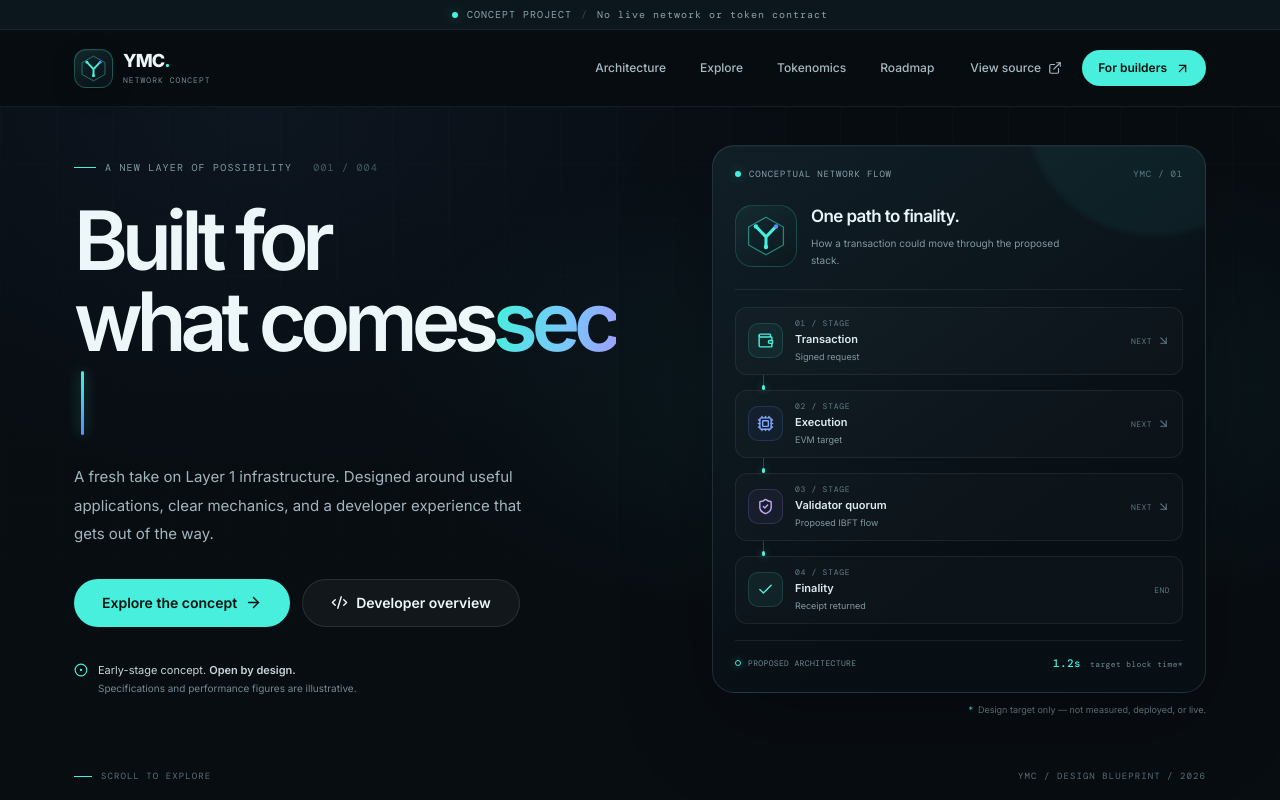
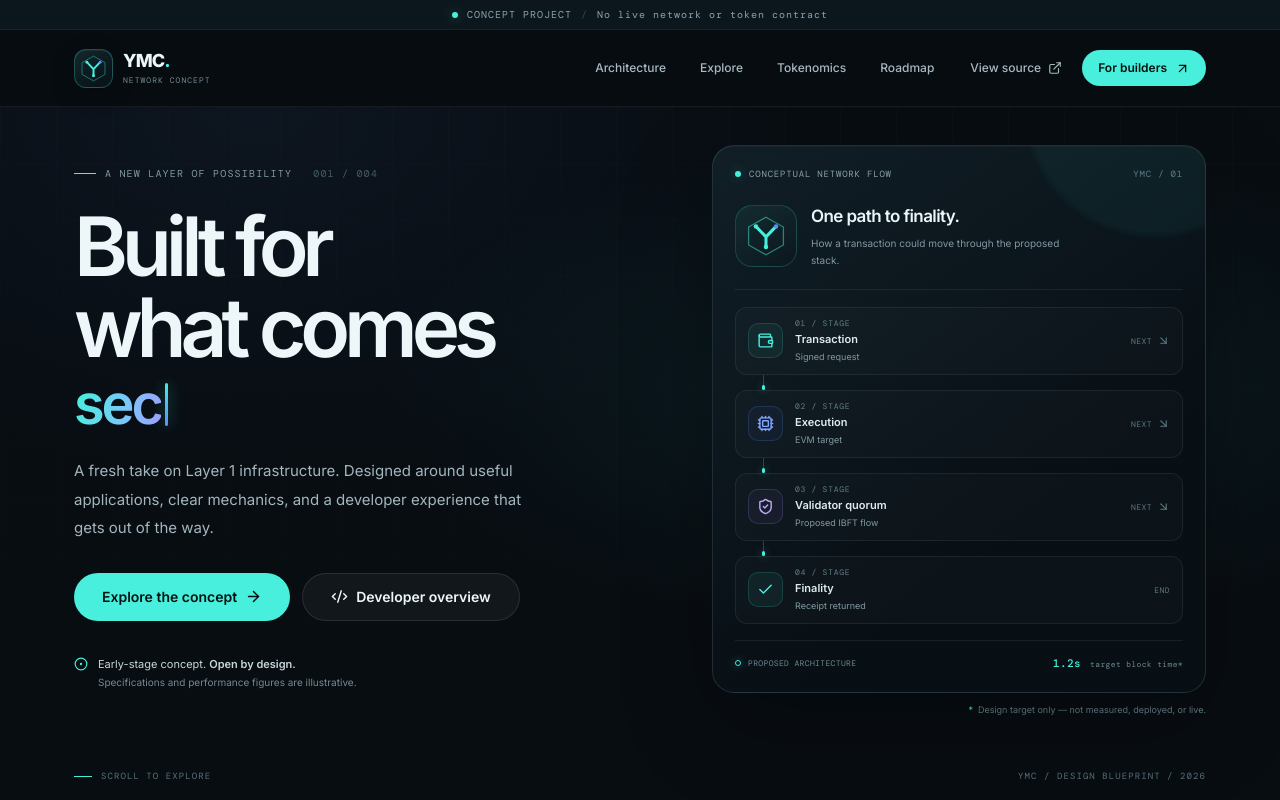
Before and after one commit to Fahaam-Jaffery/ymc-coin, a React (Vite) app: page / in a window 1280 px wide. Shown: the top 800 px of the page. Built offline with nearby package versions, Linux system fonts and the light colour scheme.

Commit message:
Stabilize typewriter line height and cursor position

```diff
--- a/src/index.css
+++ b/src/index.css
@@ -55,8 +55,12 @@ a { color: inherit; text-decoration: none; }
 .kicker-index { margin-left: 12px; color: #455b64; }
 .hero-copy h1 { margin: 26px 0 20px; font-size: clamp(54px, 6.4vw, 82px); line-height: .99; letter-spacing: -.075em; font-weight: 600; }
 .gradient-text { background: linear-gradient(100deg,#45f0dc 5%,#7ac7fa 60%,#9f9dff 100%); -webkit-background-clip: text; background-clip: text; color: transparent; }
-.hero-type-wrap { display: inline; white-space: normal; }
-.hero-typed-word { overflow-wrap: anywhere; }
+.hero-type-wrap {
+  display: block; min-height: 1em; width: 100%;
+  margin-top: .06em; white-space: nowrap;
+  font-size: .68em; line-height: 1.18; letter-spacing: -.055em;
+}
+.hero-typed-word { display: inline-block; white-space: nowrap; }
 .typewriter-cursor {
   display: inline-block; width: 3px; height: .78em; margin-left: .08em;
   vertical-align: -.035em; border-radius: 2px;
```
